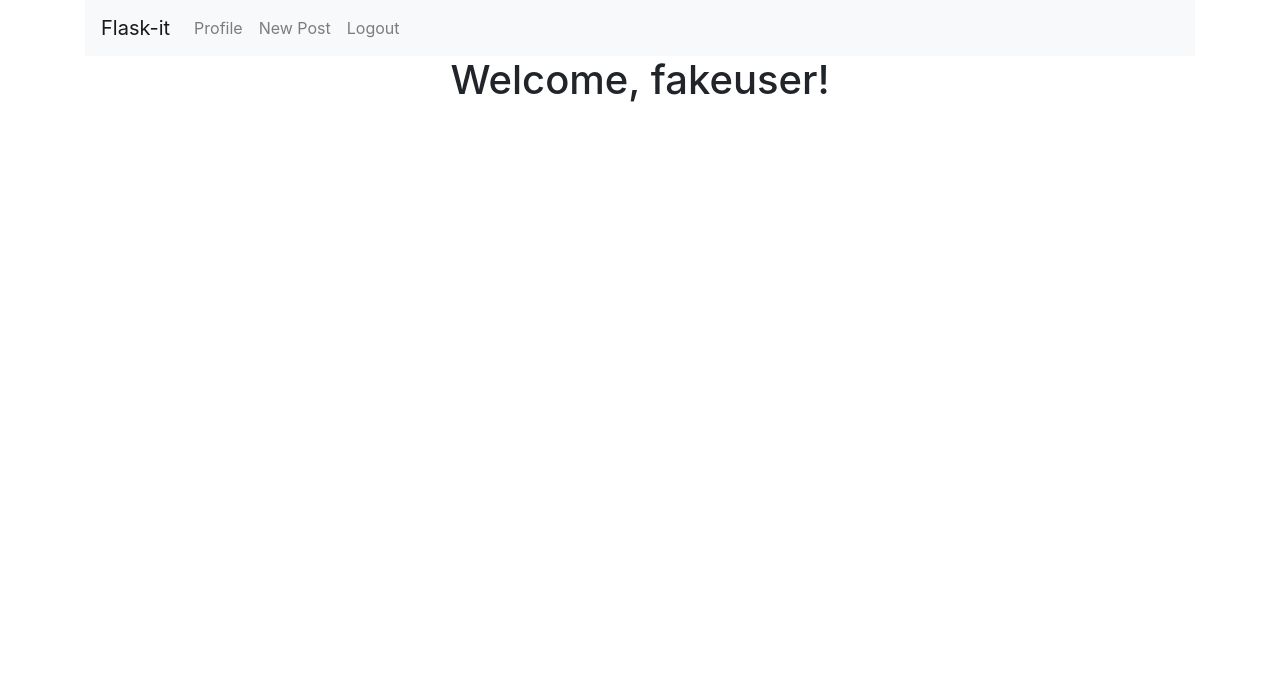
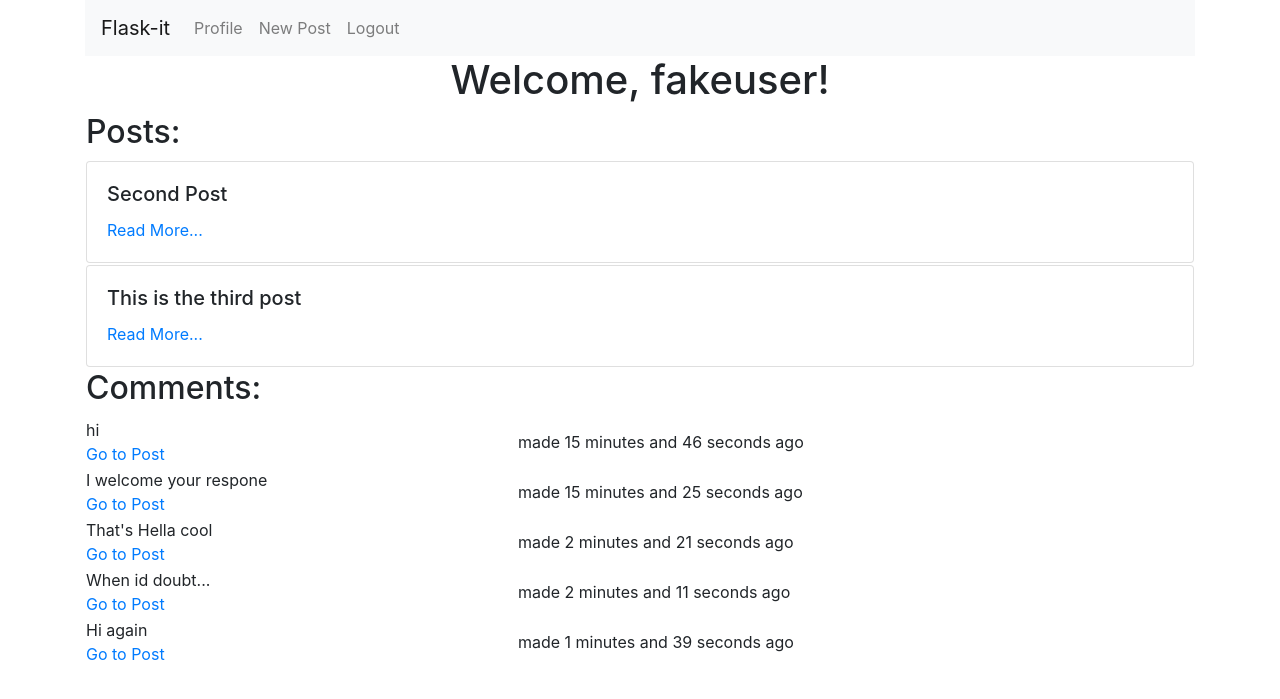
Before and after one commit to bambriz/Flask-Blog-Application, a Flask app: page /profile in a window 1280 px wide. Shown: the top 699 px of the page. Run offline with Flask 2, Linux system fonts and the light colour scheme; a user stored in the database is signed in; data comes from the database, SQL or seed files in the repository; both versions use the stored data as it was after the commit; some libraries are stand-ins or nearby versions.

Commit message:
Added a feature to see all post and comments user has made in the user's profile page

```diff
--- a/application/flask_blog/models/comments.py
+++ b/application/flask_blog/models/comments.py
@@ -1,5 +1,6 @@
 from datetime import datetime
 from flask_blog import db
+from flask_blog.models.entries import Entry
 
 class Comment(db.Model):
     _N = 6
@@ -29,3 +30,7 @@ class Comment(db.Model):
         current = datetime.utcnow() -self.timestamp
         minutes = divmod(current.total_seconds(), 60)
         return f'{int(minutes[0])} minutes and {int(minutes[1])} seconds'
+
+    def getParentPost(self):
+        entry = Entry.query.get(self.parent_id)
+        return entry
--- a/application/flask_blog/models/entries.py
+++ b/application/flask_blog/models/entries.py
@@ -8,15 +8,17 @@ class Entry(db.Model):
 	title = db.Column(db.String(50), unique=True)
 	imglnk = db.Column(db.String(1000))
 	text = db.Column(db.Text)
+	created_by = db.Column(db.String(32))
 	created_at = db.Column(db.DateTime)
 
-	def __init__(self, title=None, imglnk=None, text=None):
+	def __init__(self, title=None, imglnk=None, text=None, created_by=None):
 		self.title = title
 		if imglnk is None:
 			self.imglnk = 'https://www.pngitem.com/pimgs/m/84-844866_face-nose-black-facial-expression-person-smile-emotion.png'
 		else:
 			self.imglnk = imglnk
 		self.text = text
+		self.created_by = created_by
 		self.created_at = datetime.utcnow()
 
 	def __repr__(self):
--- a/application/flask_blog/models/users.py
+++ b/application/flask_blog/models/users.py
@@ -21,3 +21,6 @@ class User(UserMixin, db.Model):
 
 	def __repr__(self):
 		return '<Entry id:{} Username:{}'.format(self.id, self.username)
+
+	def setProfilePicture(self,proPic):
+		self.profilepictureurl = proPic
--- a/application/flask_blog/templates/profile.html
+++ b/application/flask_blog/templates/profile.html
@@ -1,5 +1,49 @@
 {% extends "layout.html" %}
 {% block body %}
 <h1 style="text-align: center;">Welcome, {{name}}!</h1>
+<table style="width:100%">
+	<tr>
+		<th>
+			<h2> Posts: </h2>
+		</th>
+	</tr>
+
+		{% for entry in entries %}
+		<tr>
+		<td>
+    	<div class="card">
+        	<div class="card-body">
+            	<h5 class="card-title">{{ entry.title }}</h5>
+				<a href="{{ url_for('show_entry', id=entry.id) }}" class="card-link">Read More...</a>
+        	</div>
+    	</div>
+		</td>
+		</tr>
+		{% else %}
+		<tr>
+    		<td>No Post</td>
+		</tr>
+		{% endfor %}
+
+</table>
+<table style="width:100%">
+	<tr>
+		<th>
+			<h2> Comments: </h2>
+		</th>
+	</tr>
+
+		{% for comment in comments %}
+		<tr>
+    		<td>{{comment.text}}<br><a href="{{ url_for('show_entry',id=comment.parentpostID) }}" class="card-link">Go to Post</a></td>
+			<td>made {{comment.getPassedTimeStamp()}} ago
+			</tr>
+{% else %}
+<tr>
+    <td>No Comments</td>
+</tr>
+{% endfor %}
+
+</table>
 
 {% endblock %}
--- a/application/flask_blog/views/views.py
+++ b/application/flask_blog/views/views.py
@@ -6,6 +6,8 @@ from flask_blog import db
 from flask_blog.models.users import User
 from flask_login import login_user, login_required, current_user, logout_user
 import datetime
+from flask_blog.models.entries import Entry
+from flask_blog.models.comments import Comment
 
 
 @app.route('/signup', methods=['GET', 'POST'])
@@ -61,7 +63,9 @@ def logout():
 def profile():
 	if not session.get('logged_in'):
 		return redirect(url_for('welcome'))
-	return render_template('profile.html',name=current_user.username)
+	entries = Entry.query.filter_by(created_by=current_user.username)
+	comments = Comment.query.filter_by(author=current_user.username)
+	return render_template('profile.html',name=current_user.username,entries=entries, comments=comments)
 
 @app.route('/welcome')
 def welcome():
```
Also changed, not shown: application/flask_blog/views/entries.py (+8 -5 lines), application/flask_blog/flask_blog.db, application/scripts/db.py (renamed from application/flask_blog/scripts/db.py).
